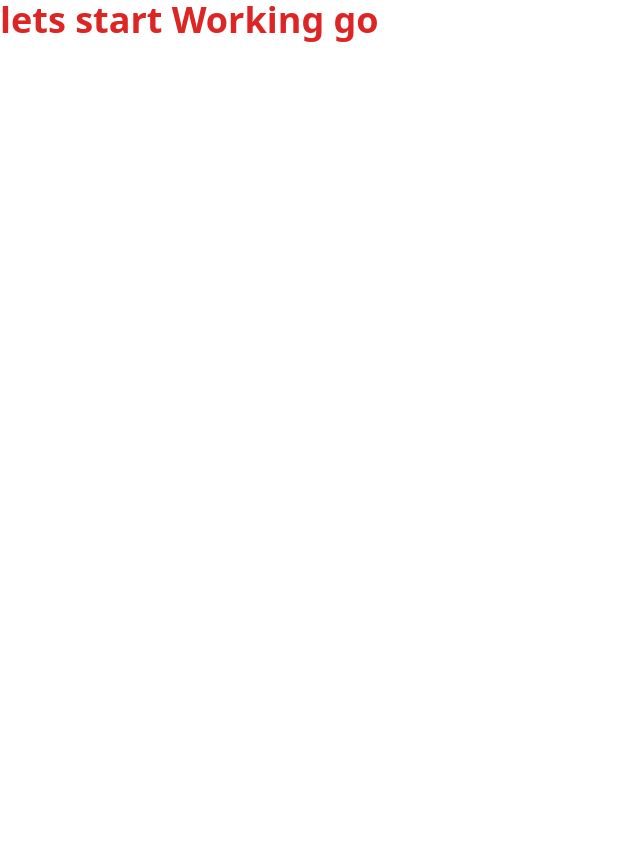
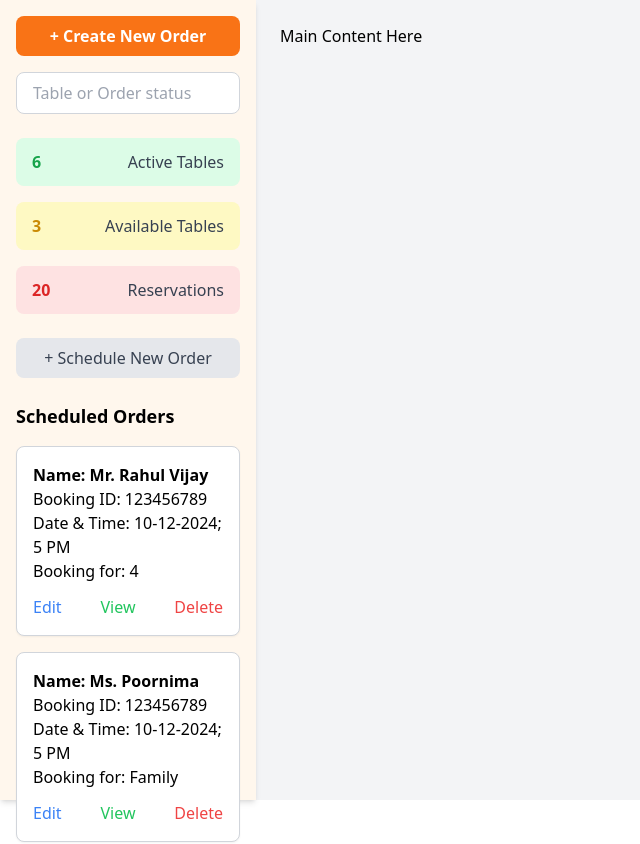
Before and after one commit to himanshuverma13/food-skill, a React (Create React App) app: page / in a window 1280 px wide. Shown: the top 844 px of the page, without its empty margins (0-640 px from the left). Before the commit the page ends 800 px from the top, so only its background shows below. Built offline with nearby package versions, Linux system fonts and the light colour scheme.

Commit message:
rightsidebar

```diff
--- a/src/App.js
+++ b/src/App.js
@@ -1,13 +1,12 @@
-import logo from './logo.svg';
-import './App.css';
+// import logo from './logo.svg';
+// import './App.css';
+import RightSidebar from './Components/Common/SideNavbar/rightSideNavbar';
 
 function App() {
   return (
     <>
-    <div className='flex'>
-    <h1 className="text-4xl font-bold text-red-600">
-         lets start Working go
-      </h1>
+    <div className=''>
+    <RightSidebar/>
 
     </div>
     </>
--- /dev/null
+++ b/src/Components/Common/SideNavbar/rightSideNavbar.jsx
@@ -0,0 +1,77 @@
+import React from "react";
+
+const RightSidebar = () => {
+  return (
+    <div className="flex h-screen bg-gray-100">
+      {/* Sidebar */}
+      <div className="w-64 bg-orange-50 p-4 shadow-md">
+        {/* Create New Order Button */}
+        <button className="w-full bg-orange-500 text-white py-2 px-4 rounded-lg font-semibold hover:bg-orange-600">
+          + Create New Order
+        </button>
+
+        {/* Search Input */}
+        <div className="mt-4">
+          <input
+            type="text"
+            placeholder="Table or Order status"
+            className="w-full border border-gray-300 rounded-lg py-2 px-4 focus:outline-none focus:ring-2 focus:ring-orange-500"
+          />
+        </div>
+
+        {/* Status Cards */}
+        <div className="mt-6 space-y-4">
+          <div className="flex justify-between items-center bg-green-100 py-3 px-4 rounded-lg">
+            <span className="text-green-600 font-semibold">6</span>
+            <span className="text-gray-700">Active Tables</span>
+          </div>
+          <div className="flex justify-between items-center bg-yellow-100 py-3 px-4 rounded-lg">
+            <span className="text-yellow-600 font-semibold">3</span>
+            <span className="text-gray-700">Available Tables</span>
+          </div>
+          <div className="flex justify-between items-center bg-red-100 py-3 px-4 rounded-lg">
+            <span className="text-red-600 font-semibold">20</span>
+            <span className="text-gray-700">Reservations</span>
+          </div>
+        </div>
+
+        {/* Schedule New Order Button */}
+        <button className="w-full bg-gray-200 text-gray-700 py-2 px-4 rounded-lg mt-6 hover:bg-gray-300">
+          + Schedule New Order
+        </button>
+
+        {/* Scheduled Orders */}
+        <div className="mt-6">
+          <h3 className="text-lg font-semibold mb-4">Scheduled Orders</h3>
+
+          {/* Order Card */}
+          <div className="space-y-4">
+            {["Mr. Rahul Vijay", "Ms. Poornima", "Mrs. Anjali"].map((name, index) => (
+              <div
+                key={index}
+                className="bg-white border border-gray-300 rounded-lg p-4 shadow-sm"
+              >
+                <p className="font-semibold">Name: {name}</p>
+                <p>Booking ID: 123456789</p>
+                <p>Date & Time: 10-12-2024; 5 PM</p>
+                <p>Booking for: {index === 0 ? "4" : index === 1 ? "Family" : "2"}</p>
+
+                {/* Action Buttons */}
+                <div className="flex justify-between items-center mt-3">
+                  <button className="text-blue-500 hover:underline">Edit</button>
+                  <button className="text-green-500 hover:underline">View</button>
+                  <button className="text-red-500 hover:underline">Delete</button>
+                </div>
+              </div>
+            ))}
+          </div>
+        </div>
+      </div>
+
+      {/* Main Content */}
+      <div className="flex-1 p-6">Main Content Here</div>
+    </div>
+  );
+};
+
+export default RightSidebar;
```
